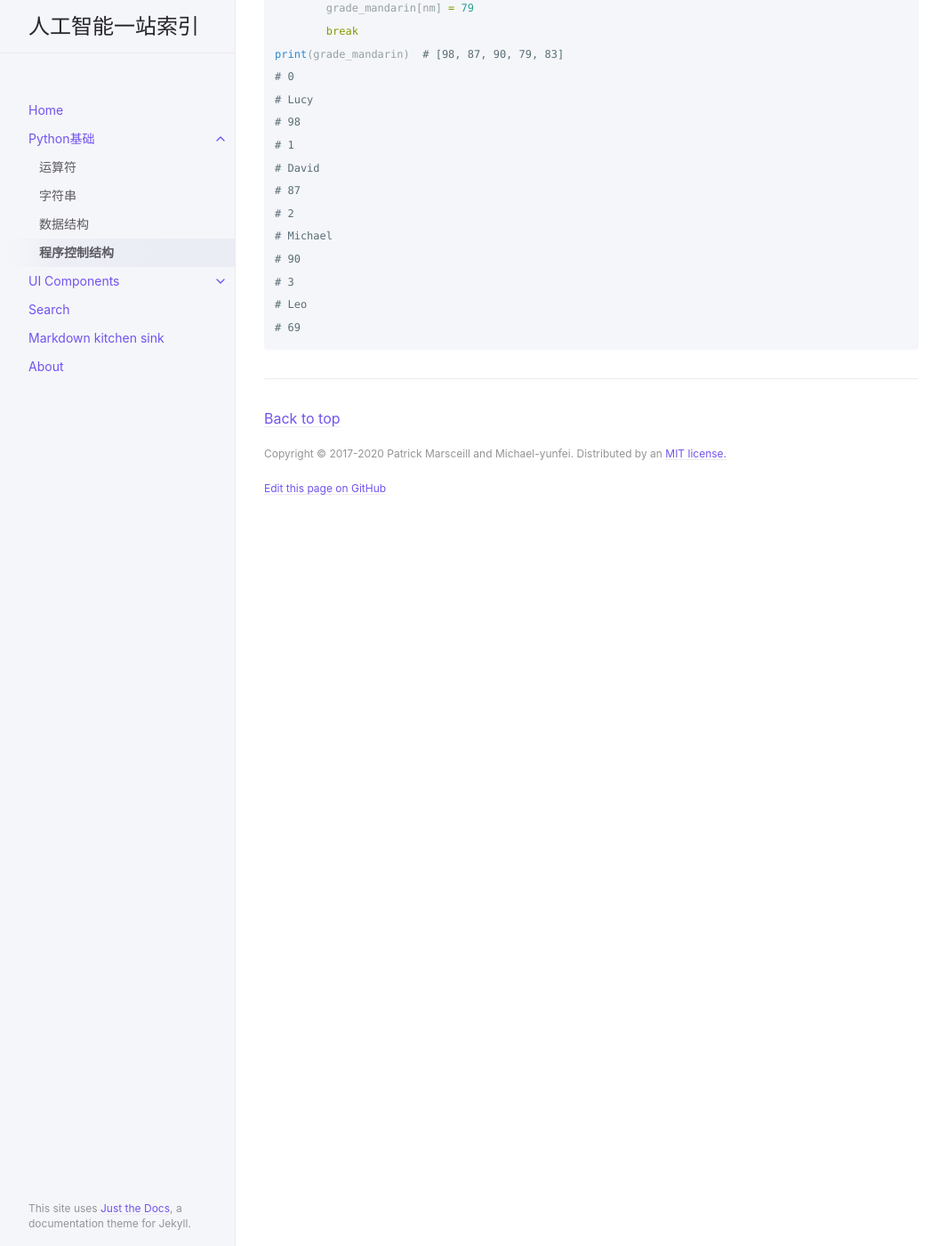
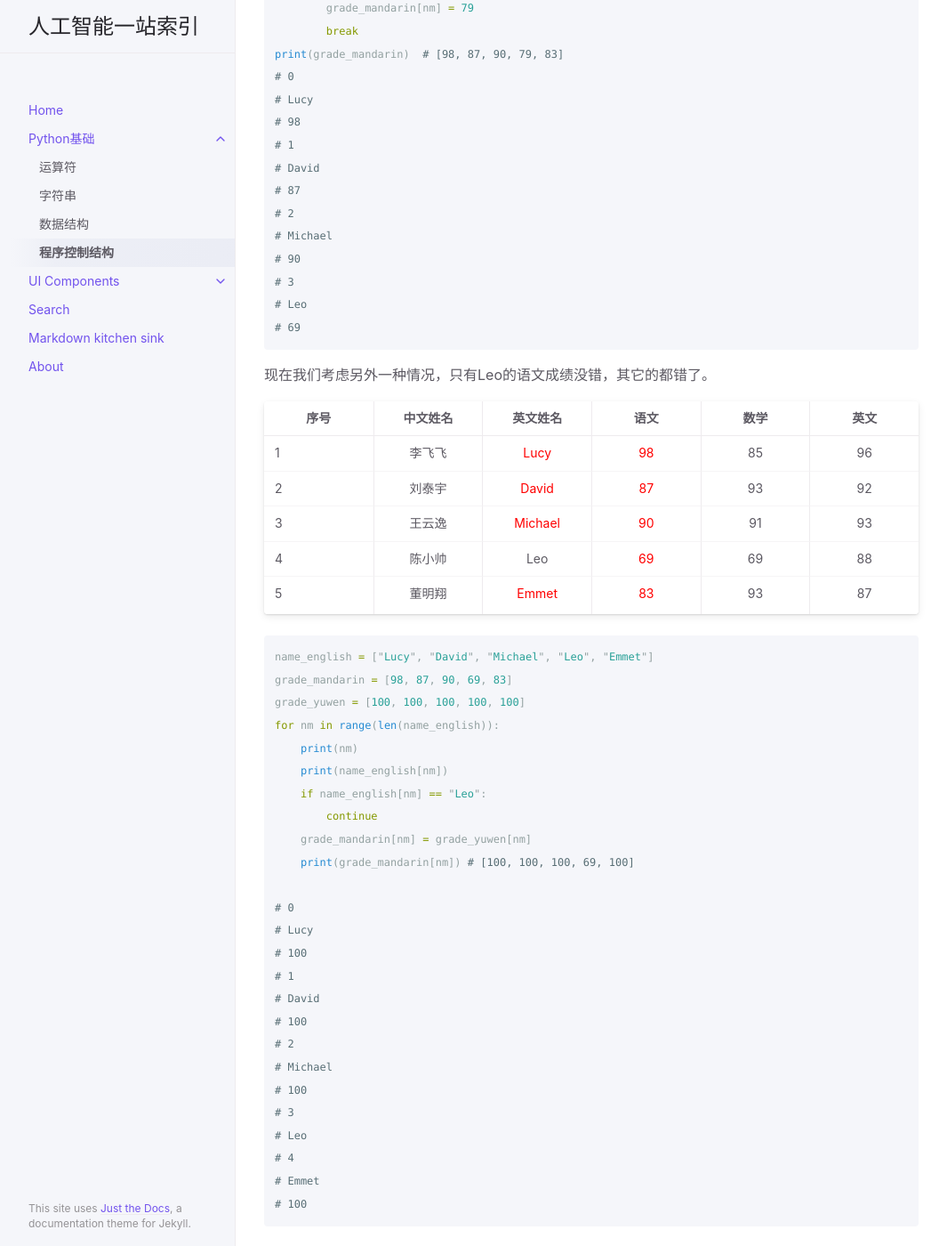
Before and after one commit to Michael-yunfei/avwebv2, a Jekyll site: the page built from docs/IntroPython/statement.md, in a window 1280 px wide and 1400 px high, scrolled down 3915 px. Shown: the whole window at 89% size, without its empty margins (107-1172 px from the left). Built offline with Jekyll 4.4.1, drawn with Linux system fonts in a browser that asks for light colours.

Commit message:
update for loop case

````diff
--- a/docs/IntroPython/statement.md
+++ b/docs/IntroPython/statement.md
@@ -170,3 +170,41 @@ print(grade_mandarin)  # [98, 87, 90, 79, 83]
 # Leo
 # 69
 ```
+
+现在我们考虑另外一种情况，只有Leo的语文成绩没错，其它的都错了。
+
+| 序号 | 中文姓名 | 英文姓名 | 语文 | 数学 | 英文 |
+|------|:--------:|:--------:|:----:|:----:|:----:|
+|   1  |  李飞飞  |    <span style="color:red;">Lucy</span>  |   <span style="color:red;">98</span> |  85  |  96  |
+|   2  |  刘泰宇  |    <span style="color:red;">David</span> |   <span style="color:red;">87</span>  |  93  |  92  |
+|   3  |  王云逸  |   <span style="color:red;">Michael</span> |   <span style="color:red;">90</span>  |  91  |  93  |
+|   4  |  陈小帅  |   Leo   |  <span style="color:red;">69</span> |  69  |  88  |
+|   5  |  董明翔  |    <span style="color:red;">Emmet</span> |   <span style="color:red;">83</span>  |  93  |  87  |
+
+```python
+name_english = ["Lucy", "David", "Michael", "Leo", "Emmet"]
+grade_mandarin = [98, 87, 90, 69, 83]
+grade_yuwen = [100, 100, 100, 100, 100]
+for nm in range(len(name_english)):
+    print(nm)
+    print(name_english[nm])
+    if name_english[nm] == "Leo":
+        continue
+    grade_mandarin[nm] = grade_yuwen[nm]
+    print(grade_mandarin[nm]) # [100, 100, 100, 69, 100]
+
+# 0
+# Lucy
+# 100
+# 1
+# David
+# 100
+# 2
+# Michael
+# 100
+# 3
+# Leo
+# 4
+# Emmet
+# 100
+```
````
